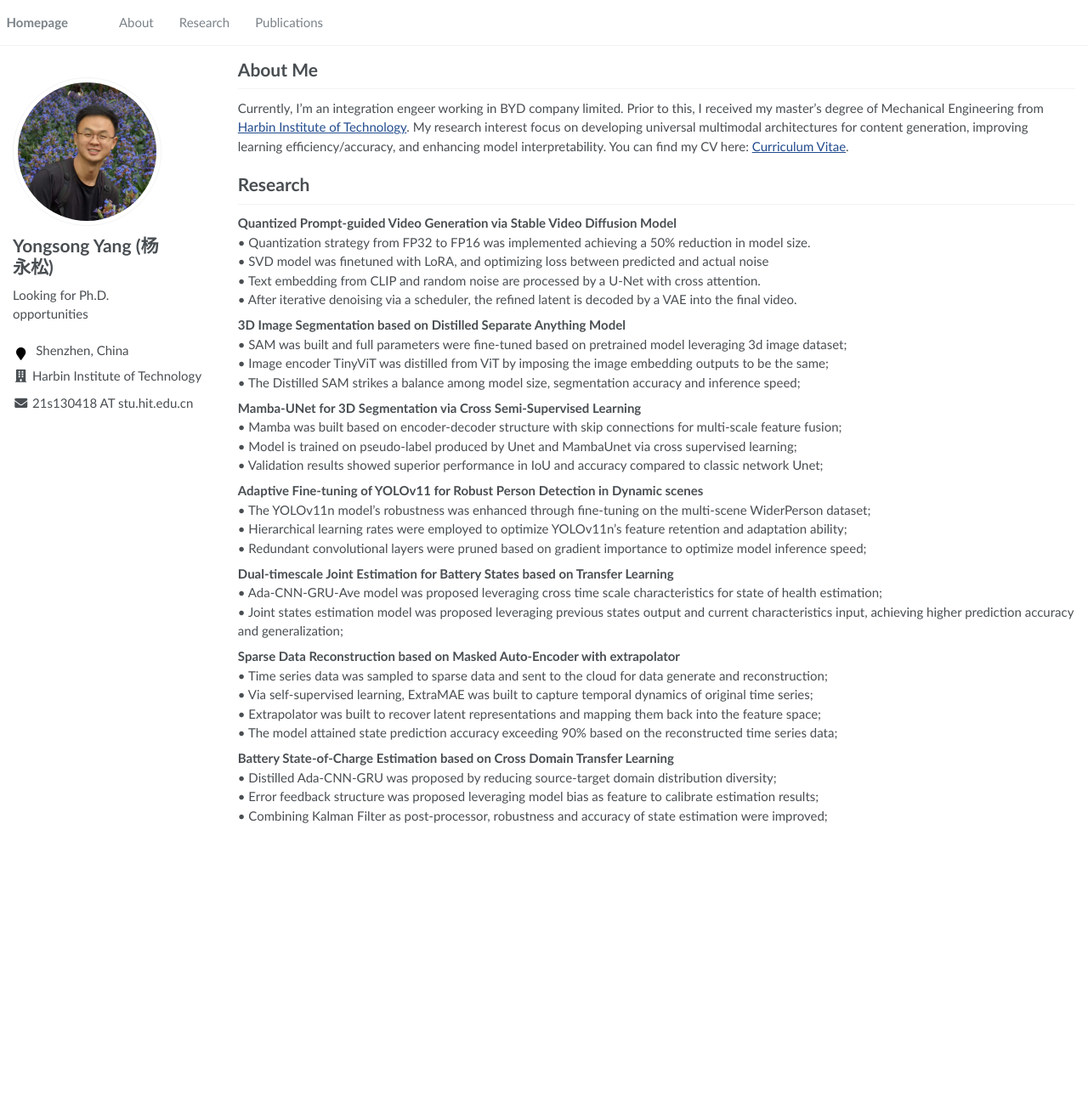
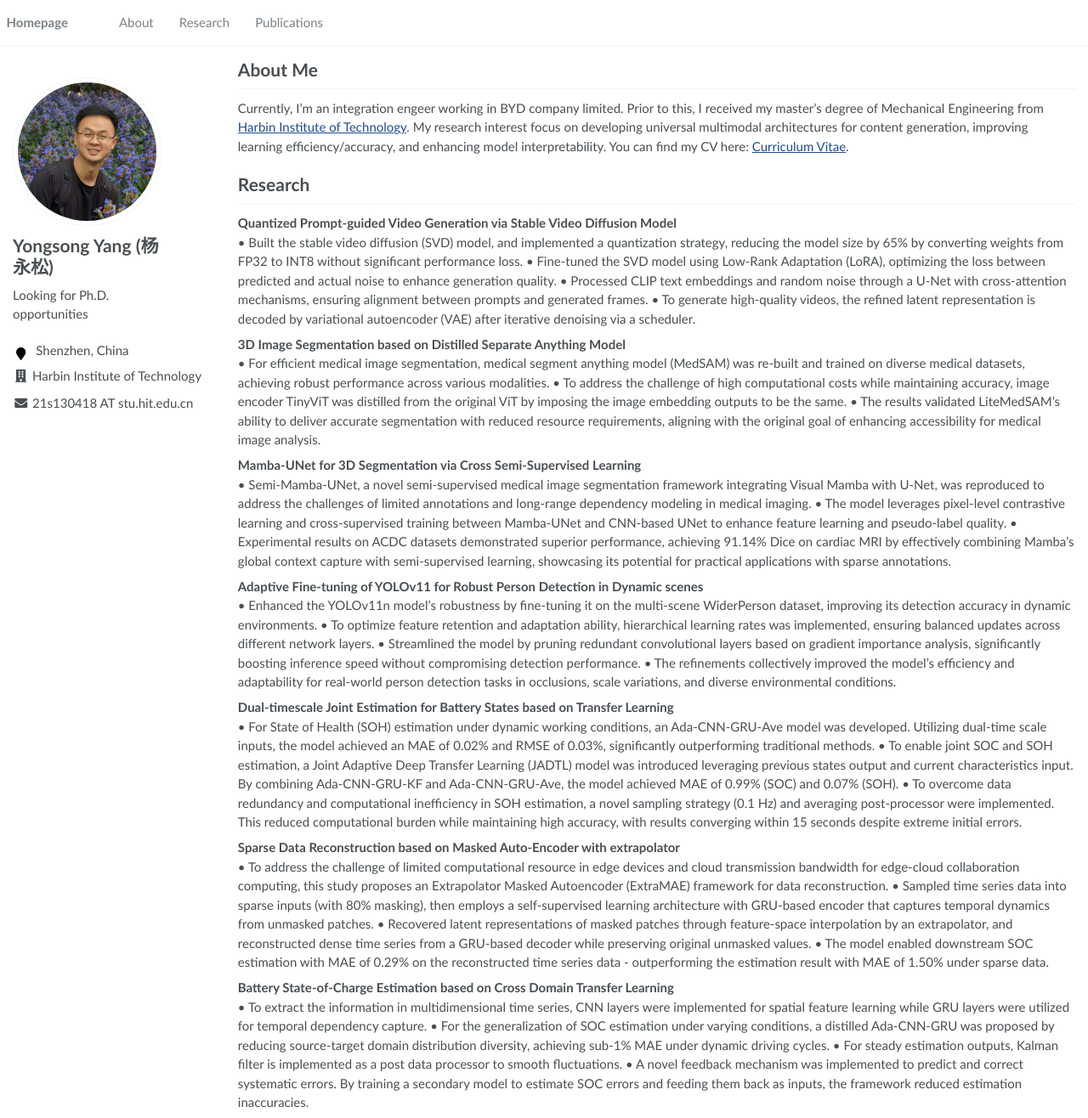
Before and after one commit to yongsongyang/yongsongyang.github.io, a Jekyll site: the page built from _pages/about.md, in a window 1280 px wide and 1316 px high. Shown: the whole window at 85% size. Built offline with Jekyll 4.4.1, drawn with Linux system fonts in a browser that asks for light colours.

Commit message:
Update about.md

```diff
--- a/_pages/about.md
+++ b/_pages/about.md
@@ -15,37 +15,40 @@ You can find my CV here: [Curriculum Vitae](../assets/CV-YongsongYang.pdf).
 Research
 ======
 **Quantized Prompt-guided Video Generation via Stable Video Diffusion Model**
-•	Quantization strategy from FP32 to FP16 was implemented achieving a 50% reduction in model size.
-•	SVD model was finetuned with LoRA, and optimizing loss between predicted and actual noise
-•	Text embedding from CLIP and random noise are processed by a U-Net with cross attention.
-•	After iterative denoising via a scheduler, the refined latent is decoded by a VAE into the final video.
+•	Built the stable video diffusion (SVD) model, and implemented a quantization strategy, reducing the model size by 65% by converting weights from FP32 to INT8 without significant performance loss.
+•	Fine-tuned the SVD model using Low-Rank Adaptation (LoRA), optimizing the loss between predicted and actual noise to enhance generation quality.
+•	Processed CLIP text embeddings and random noise through a U-Net with cross-attention mechanisms, ensuring alignment between prompts and generated frames.
+•	To generate high-quality videos, the refined latent representation is decoded by variational autoencoder (VAE) after iterative denoising via a scheduler.
 
 **3D Image Segmentation based on Distilled Separate Anything Model**
-•	SAM was built and full parameters were fine-tuned based on pretrained model leveraging 3d image dataset;
-•	Image encoder TinyViT was distilled from ViT by imposing the image embedding outputs to be the same;
-•	The Distilled SAM strikes a balance among model size, segmentation accuracy and inference speed;
+•	For efficient medical image segmentation, medical segment anything model (MedSAM) was re-built and trained on diverse medical datasets, achieving robust performance across various modalities.
+•	To address the challenge of high computational costs while maintaining accuracy, image encoder TinyViT was distilled from the original ViT by imposing the image embedding outputs to be the same.
+•	The results validated LiteMedSAM's ability to deliver accurate segmentation with reduced resource requirements, aligning with the original goal of enhancing accessibility for medical image analysis.
 
 **Mamba-UNet for 3D Segmentation via Cross Semi-Supervised Learning**
-•	Mamba was built based on encoder-decoder structure with skip connections for multi-scale feature fusion;
-•	Model is trained on pseudo-label produced by Unet and MambaUnet via cross supervised learning;
-•	Validation results showed superior performance in IoU and accuracy compared to classic network Unet;
+•	Semi-Mamba-UNet, a novel semi-supervised medical image segmentation framework integrating Visual Mamba with U-Net, was reproduced to address the challenges of limited annotations and long-range dependency modeling in medical imaging.
+•	The model leverages pixel-level contrastive learning and cross-supervised training between Mamba-UNet and CNN-based UNet to enhance feature learning and pseudo-label quality.
+•	Experimental results on ACDC datasets demonstrated superior performance, achieving 91.14% Dice on cardiac MRI by effectively combining Mamba's global context capture with semi-supervised learning, showcasing its potential for practical applications with sparse annotations.
 
 **Adaptive Fine-tuning of YOLOv11 for Robust Person Detection in Dynamic scenes**
-•	The YOLOv11n model's robustness was enhanced through fine-tuning on the multi-scene WiderPerson dataset;
-•	Hierarchical learning rates were employed to optimize YOLOv11n's feature retention and adaptation ability;
-•	Redundant convolutional layers were pruned based on gradient importance to optimize model inference speed;
+•	Enhanced the YOLOv11n model's robustness by fine-tuning it on the multi-scene WiderPerson dataset, improving its detection accuracy in dynamic environments.
+•	To optimize feature retention and adaptation ability, hierarchical learning rates was implemented, ensuring balanced updates across different network layers.
+•	Streamlined the model by pruning redundant convolutional layers based on gradient importance analysis, significantly boosting inference speed without compromising detection performance.
+•	The refinements collectively improved the model's efficiency and adaptability for real-world person detection tasks in occlusions, scale variations, and diverse environmental conditions.
 
 **Dual-timescale Joint Estimation for Battery States based on Transfer Learning**
-•	Ada-CNN-GRU-Ave model was proposed leveraging cross time scale characteristics for state of health estimation;
-•	Joint states estimation model was proposed leveraging previous states output and current characteristics input, achieving higher prediction accuracy and generalization;
+•	For State of Health (SOH) estimation under dynamic working conditions, an Ada-CNN-GRU-Ave model was developed. Utilizing dual-time scale inputs, the model achieved an MAE of 0.02% and RMSE of 0.03%, significantly outperforming traditional methods.
+•	To enable joint SOC and SOH estimation, a Joint Adaptive Deep Transfer Learning (JADTL) model was introduced leveraging previous states output and current characteristics input. By combining Ada-CNN-GRU-KF and Ada-CNN-GRU-Ave, the model achieved MAE of 0.99% (SOC) and 0.07% (SOH).
+•	To overcome data redundancy and computational inefficiency in SOH estimation, a novel sampling strategy (0.1 Hz) and averaging post-processor were implemented. This reduced computational burden while maintaining high accuracy, with results converging within 15 seconds despite extreme initial errors.
 
 **Sparse Data Reconstruction based on Masked Auto-Encoder with extrapolator**
-•	Time series data was sampled to sparse data and sent to the cloud for data generate and reconstruction;
-•	Via self-supervised learning, ExtraMAE was built to capture temporal dynamics of original time series;
-•	Extrapolator was built to recover latent representations and mapping them back into the feature space;
-•	The model attained state prediction accuracy exceeding 90% based on the reconstructed time series data;
+•	To address the challenge of limited computational resource in edge devices and cloud transmission bandwidth for edge-cloud collaboration computing, this study proposes an Extrapolator Masked Autoencoder (ExtraMAE) framework for data reconstruction.
+•	Sampled time series data into sparse inputs (with 80% masking), then employs a self-supervised learning architecture with GRU-based encoder that captures temporal dynamics from unmasked patches.
+•	Recovered latent representations of masked patches through feature-space interpolation by an extrapolator, and reconstructed dense time series from a GRU-based decoder while preserving original unmasked values.
+•	The model enabled downstream SOC estimation with MAE of 0.29% on the reconstructed time series data - outperforming the estimation result with MAE of 1.50% under sparse data.
 
 **Battery State-of-Charge Estimation based on Cross Domain Transfer Learning**
-•	Distilled Ada-CNN-GRU was proposed by reducing source-target domain distribution diversity;
-•	Error feedback structure was proposed leveraging model bias as feature to calibrate estimation results;
-•	Combining Kalman Filter as post-processor, robustness and accuracy of state estimation were improved;
+•	To extract the information in multidimensional time series, CNN layers were implemented for spatial feature learning while GRU layers were utilized for temporal dependency capture.
+•	For the generalization of SOC estimation under varying conditions, a distilled Ada-CNN-GRU was proposed by reducing source-target domain distribution diversity, achieving sub-1% MAE under dynamic driving cycles.
+•	For steady estimation outputs, Kalman filter is implemented as a post data processor to smooth fluctuations.
+•	A novel feedback mechanism was implemented to predict and correct systematic errors. By training a secondary model to estimate SOC errors and feeding them back as inputs, the framework reduced estimation inaccuracies.
```
